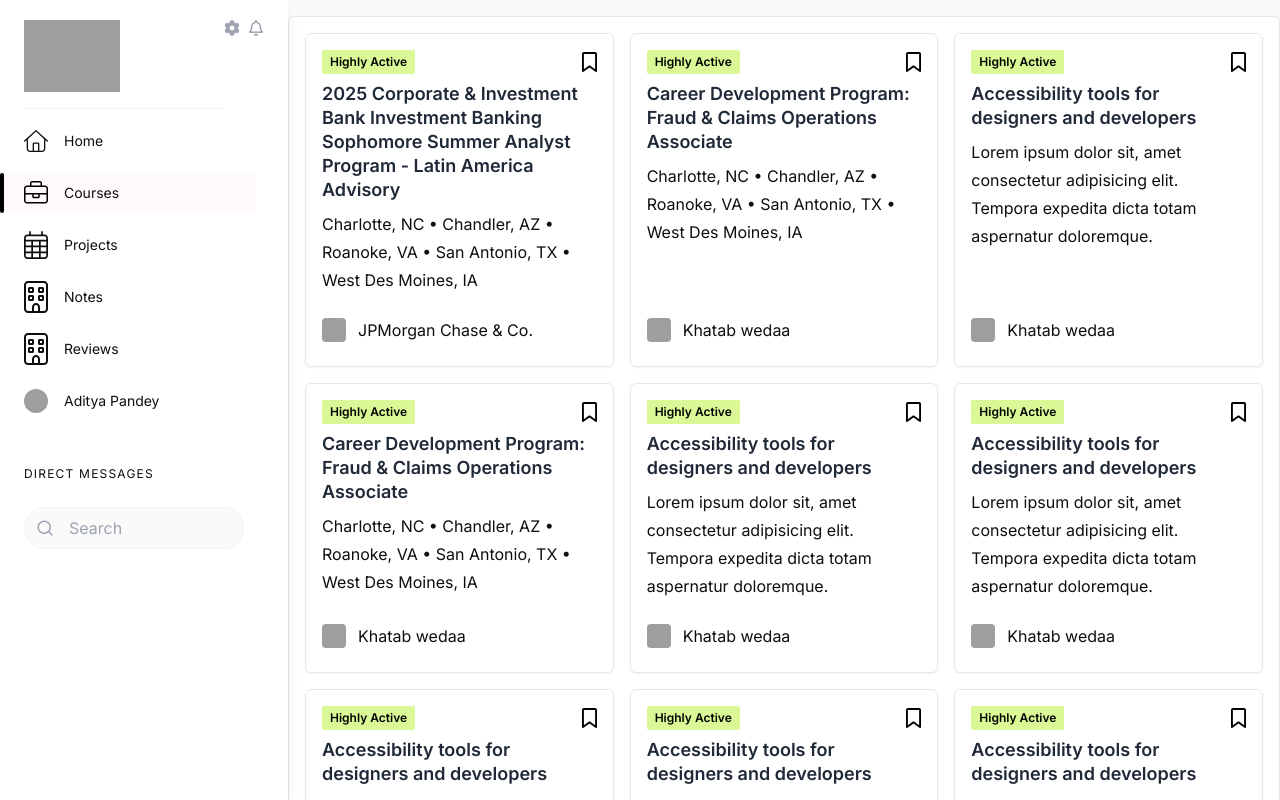
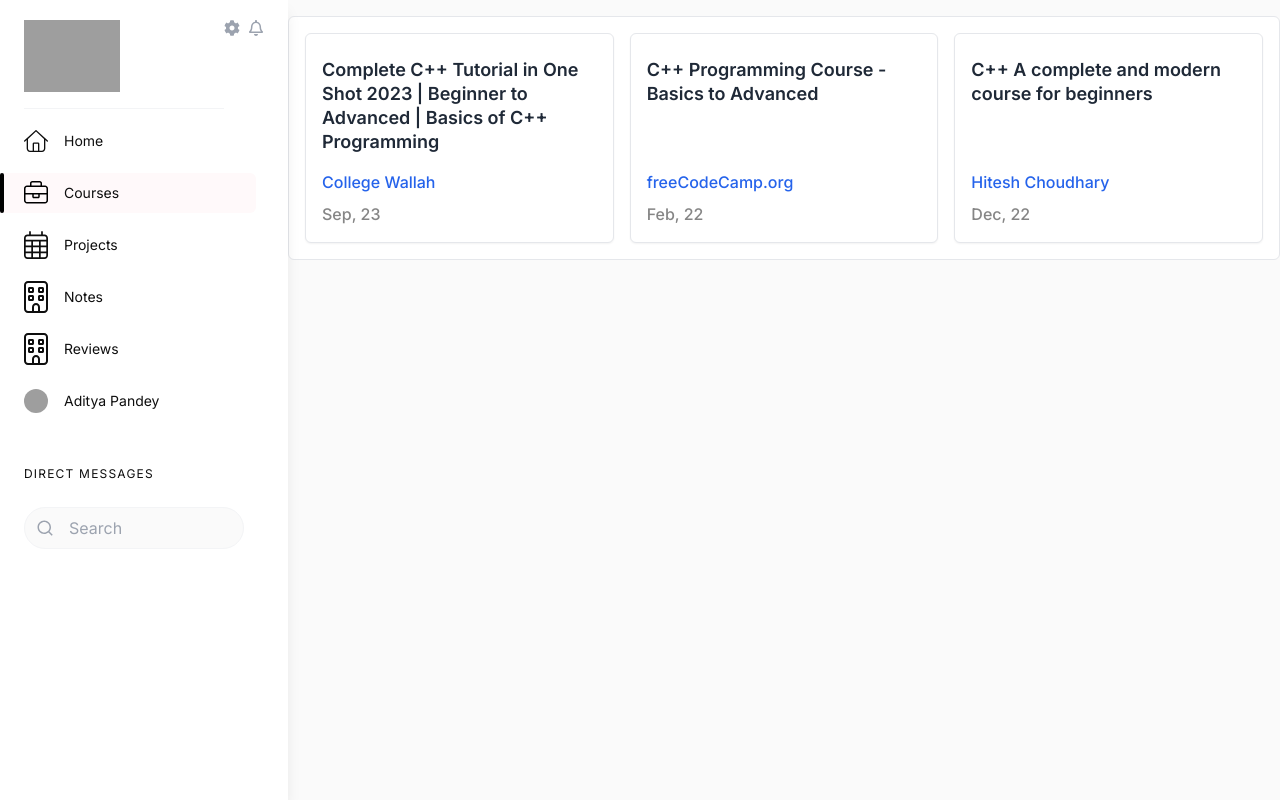
Before and after one commit to internquest/ulearner, a Next.js app: page /courses in a window 1280 px wide. Shown: the top 800 px of the page. Built offline with nearby package versions, Linux system fonts and the light colour scheme; grey boxes are pictures that could not be loaded.

Commit message:
complete cards mapping

```diff
--- a/app/courses/page.jsx
+++ b/app/courses/page.jsx
@@ -1,6 +1,28 @@
 import React from 'react'
-import Card from "@/app/ui/Cards/VideosCard"
-import cardData from "@/app/ui/Cards/cardData"
+import Card from "@/app/ui/Cards/CoursesCard"
+const cardData = [
+    {
+        key: 1,
+        title: "Complete C++ Tutorial in One Shot 2023 | Beginner to Advanced | Basics of C++ Programming",
+        author: "College Wallah",
+        date: "Sep, 23",
+        url: "https://github.com/"
+    },
+    {
+        key: 2,
+        title: "C++ Programming Course - Basics to Advanced",
+        author: "freeCodeCamp.org",
+        date: "Feb, 22",
+        url: "https://github.com/"
+    },
+    {
+        key: 3,
+        title: "C++ A complete and modern course for beginners",
+        author: "Hitesh Choudhary",
+        date: "Dec, 22",
+        url: "https://github.com/"
+    },
+]
 const Courses = () => {
     return (
         <section className='bg-[#fafafa] w-full py-4 px-0 sm:px-4 lg:px-0'>
@@ -10,10 +32,9 @@ const Courses = () => {
                         {cardData.map((card, index) => (
                             <Card
                                 key={index}
-                                status={card.status}
                                 title={card.title}
-                                description={card.description}
                                 author={card.author}
+                                date={card.date}
                                 url={card.url}
                             />
                         ))}
--- a/app/layout.jsx
+++ b/app/layout.jsx
@@ -16,7 +16,7 @@ export default function RootLayout({ children }) {
         <div className='selection:bg-lime'>
           <SideNavbar />
         </div>
-        <div className="lg:ml-72 selection:bg-lime bg-[#fafafa]">
+        <div className="lg:ml-72 selection:bg-lime bg-[#fafafa] pb-20 lg:pb-0">
           {children}
         </div>
         <BottomNavigation />
--- a/app/projects/videos/page.jsx
+++ b/app/projects/videos/page.jsx
@@ -1,7 +1,28 @@
 import TopBar from '@/app/ui/Topbar/TopBar'
 import Card from '@/app/ui/Cards/VideosCard'
-import cardData from '@/app/ui/Cards/cardData'
 import { RiSearchLine } from 'react-icons/ri'
+
+const cardData = [
+    {
+        key: 1,
+        title: "SAAS Automation Builder: Clerk Authentication, Neon Tech, Uploadcare, Ngrok, Nextjs 14, Stripe, Bun",
+        author: "Web Prodigies",
+        url: "https://github.com/"
+    },
+    {
+        key: 2,
+        title: "Build and Deploy a Fullstack Reddit Clone: Next.js, React, Tailwind, Auth, Prisma, MySQL",
+        author: "Josh Tried Coding",
+        url: "https://github.com/"
+    },
+    {
+        key: 3,
+        title: "Build and Deploy a Fullstack Reddit Clone: Next.js, React, Tailwind, Auth, Prisma, MySQL",
+        author: "Josh Tried Coding",
+        url: "https://github.com/"
+    },
+]
+
 const VideosPage = () => {
     return (
         <>
--- a/app/ui/Cards/CoursesCard.jsx
+++ b/app/ui/Cards/CoursesCard.jsx
@@ -1,10 +1,8 @@
 /* eslint-disable @next/next/no-img-element */
 "use client";
 import React, { useState, useEffect } from 'react';
-import Bookmark from '@/app/assets/Bookmark.svg';
-import Image from 'next/image';
 import Link from 'next/link';
-const CoursesCard = ({ status, title, description, author, url }) => {
+const CoursesCard = ({ title, author, date, url }) => {
     const [isLoading, setIsLoading] = useState(true);
 
     // Simulate loading effect
@@ -33,7 +31,7 @@ const CoursesCard = ({ status, title, description, author, url }) => {
                         </div>
                         <div className="flex items-center mt-4">
                             <div className="w-10 h-10 mr-3 rounded-xl bg-gray-200 animate-pulse"></div>
-                            <span className="font-medium leading-10 text-gray-200 cursor-pointer tracking-normal h-3 bg-gray-200 rounded animate-pulse"></span>
+                            <span className="font-medium  text-gray-200 cursor-pointer tracking-normal h-3 bg-gray-200 rounded animate-pulse"></span>
                         </div>
                     </div>
                 </>
@@ -41,27 +39,18 @@ const CoursesCard = ({ status, title, description, author, url }) => {
                 <Link href={url} target="_blank">
                     <div className="mx-auto h-full p-4 bg-white border rounded-md shadow-sm flex flex-col justify-between cursor-pointer">
                         <div>
-                            <div className="flex items-center justify-between">
-                                <span className="bg-lime py-1 px-2 rounded-sm font-semibold text-xs leading-4 text-black">{status}</span>
-                                <div>
-                                    <Image src={Bookmark} height={15} width={15} alt='save' />
-                                </div>
-                            </div>
                             <div className="mt-2">
                                 <h2 href="#" className="text-lg leading-6 text-start font-semibold text-gray-800 tracking-normal">
                                     {title}
                                 </h2>
-                                <p className="mt-2 text-[#0e0e0e] leading-7 tracking-normal">{description}</p>
                             </div>
                         </div>
-                        <div className="flex items-center mt-4">
-                            <img
-                                className=" w-6 h-6 mr-3 rounded"
-                                src="https://media2.vault.com/14343503/210909_jp-morgan_logo.jpg"
-                                alt="avatar"
-                            />
-                            <p className=" leading-10 text-[#0e0e0e] text-base tracking-normal" tabIndex="0" role="link">
+                        <div className="mt-4">
+                            <p className="pb-2 text-blue-600 text-base tracking-normal font-medium" tabIndex="0" role="link">
                                 {author}
+                            </p>
+                            <p className="  text-[#0e0e0e] opacity-50 text-base tracking-normal font-medium" tabIndex="0" role="link">
+                                {date}
                             </p>
                         </div>
                     </div>
--- a/app/ui/Cards/PlaylistCard.jsx
+++ b/app/ui/Cards/PlaylistCard.jsx
@@ -2,30 +2,6 @@
 "use client";
 import React, { useState, useEffect } from 'react';
 import Link from 'next/link';
-
-const cardData = [
-    {
-        key: 1,
-        title: "Revive Image",
-        techStack: [
-            "NextJS", "React", "Tailwind CSS", "Prisma", "NextAuth", "Redis", "TypeScript"
-        ]
-    },
-    {
-        key: 2,
-        title: "Google Docs Clone",
-        techStack: [
-            "React", "Tailwind CSS", "Socket.io", "TypeScript"
-        ]
-    },
-    {
-        key: 3,
-        title: "GitHub Readme Creator",
-        techStack: [
-            "NextJS", "React", "Tailwind CSS", "JavaScript"
-        ]
-    },
-]
 
 const PlaylistCard = ({ title, techStack, url }) => {
     const [isLoading, setIsLoading] = useState(true);
--- a/app/ui/Cards/VideosCard.jsx
+++ b/app/ui/Cards/VideosCard.jsx
@@ -1,10 +1,8 @@
 /* eslint-disable @next/next/no-img-element */
 "use client";
 import React, { useState, useEffect } from 'react';
-import Bookmark from '@/app/assets/Bookmark.svg';
-import Image from 'next/image';
 import Link from 'next/link';
-const TestimonialCard = ({ status, title, description, author, url }) => {
+const VideosCard = ({ title, author, url }) => {
     const [isLoading, setIsLoading] = useState(true);
 
     // Simulate loading effect
@@ -41,26 +39,14 @@ const TestimonialCard = ({ status, title, description, author, url }) => {
                 <Link href={url} target="_blank">
                     <div className="mx-auto h-full p-4 bg-white border rounded-md shadow-sm flex flex-col justify-between cursor-pointer">
                         <div>
-                            <div className="flex items-center justify-between">
-                                <span className="bg-lime py-1 px-2 rounded-sm font-semibold text-xs leading-4 text-black">{status}</span>
-                                <div>
-                                    <Image src={Bookmark} height={15} width={15} alt='save' />
-                                </div>
-                            </div>
                             <div className="mt-2">
                                 <h2 href="#" className="text-lg leading-6 text-start font-semibold text-gray-800 tracking-normal">
                                     {title}
                                 </h2>
-                                <p className="mt-2 text-[#0e0e0e] leading-7 tracking-normal">{description}</p>
                             </div>
                         </div>
-                        <div className="flex items-center mt-4">
-                            <img
-                                className=" w-6 h-6 mr-3 rounded"
-                                src="https://media2.vault.com/14343503/210909_jp-morgan_logo.jpg"
-                                alt="avatar"
-                            />
-                            <p className=" leading-10 text-[#0e0e0e] text-base tracking-normal" tabIndex="0" role="link">
+                        <div className="mt-4">
+                            <p className="leading-10 text-blue-600 text-base tracking-normal font-medium" tabIndex="0" role="link">
                                 {author}
                             </p>
                         </div>
@@ -72,4 +58,4 @@ const TestimonialCard = ({ status, title, description, author, url }) => {
     );
 };
 
-export default TestimonialCard;
+export default VideosCard;
--- a/app/ui/Cards/cardData.js
+++ /dev/null
@@ -1,148 +0,0 @@
-const cards = [
-    {
-        key: 1,
-        status: "Highly Active",
-        title: "2025 Corporate & Investment Bank Investment Banking Sophomore Summer Analyst Program - Latin America Advisory",
-        description: "Charlotte, NC • Chandler, AZ • Roanoke, VA • San Antonio, TX • West Des Moines, IA",
-        author: "JPMorgan Chase & Co.",
-        url: "https://github.com/"
-    },
-    {
-        key: 2,
-        status: "Highly Active",
-        title: "Career Development Program: Fraud & Claims Operations Associate",
-        description: "Charlotte, NC • Chandler, AZ • Roanoke, VA • San Antonio, TX • West Des Moines, IA",
-        author: "Khatab wedaa",
-        url: "https://github.com/"
-    },
-    {
-        key: 3,
-        status: "Highly Active",
-        title: "Accessibility tools for designers and developers",
-        description: "Lorem ipsum dolor sit, amet consectetur adipisicing elit. Tempora expedita dicta totam aspernatur doloremque.",
-        author: "Khatab wedaa",
-        url: "https://github.com/"
-    },
-    {
-        key: 4,
-        status: "Highly Active",
-        title: "Career Development Program: Fraud & Claims Operations Associate",
-        description: "Charlotte, NC • Chandler, AZ • Roanoke, VA • San Antonio, TX • West Des Moines, IA",
-        author: "Khatab wedaa",
-        url: "https://github.com/"
-    },
-    {
-        key: 5,
-        status: "Highly Active",
-        title: "Accessibility tools for designers and developers",
-        description: "Lorem ipsum dolor sit, amet consectetur adipisicing elit. Tempora expedita dicta totam aspernatur doloremque.",
-        author: "Khatab wedaa",
-        url: "https://github.com/"
-    },
-    {
-        key: 6,
-        status: "Highly Active",
-        title: "Accessibility tools for designers and developers",
-        description: "Lorem ipsum dolor sit, amet consectetur adipisicing elit. Tempora expedita dicta totam aspernatur doloremque.",
-        author: "Khatab wedaa",
-        url: "https://github.com/"
-    },
-    {
-        key: 7,
-        status: "Highly Active",
-        title: "Accessibility tools for designers and developers",
-        description: "Lorem ipsum dolor sit, amet consectetur adipisicing elit. Tempora expedita dicta totam aspernatur doloremque.",
-        author: "Aditya Pandey",
-        url: "https://github.com/"
-    },
-    {
-        key: 8,
-        status: "Highly Active",
-        title: "Accessibility tools for designers and developers",
-        description: "Lorem ipsum dolor sit, amet consectetur adipisicing elit. Tempora expedita dicta totam aspernatur doloremque.",
-        author: "Khatab wedaa",
-        url: "https://github.com/"
-    },
-    {
-        key: 9,
-        status: "Highly Active",
-        title: "Accessibility tools for designers and developers",
-        description: "Lorem ipsum dolor sit, amet consectetur adipisicing elit. Tempora expedita dicta totam aspernatur doloremque.",
-        author: "Khatab wedaa",
-        url: "https://github.com/"
-    },
-    {
-        key: 10,
-        status: "Highly Active",
-        title: "Accessibility tools for designers and developers",
-        description: "Lorem ipsum dolor sit, amet consectetur adipisicing elit. Tempora expedita dicta totam aspernatur doloremque.",
-        author: "Khatab wedaa",
-        url: "https://github.com/"
-    },
-    {
-        key: 11,
-        status: "Highly Active",
-        title: "Accessibility tools for designers and developers",
-        description: "Lorem ipsum dolor sit, amet consectetur adipisicing elit. Tempora expedita dicta totam aspernatur doloremque.",
-        author: "Khatab wedaa",
-        url: "https://github.com/"
-    },
-    {
-        key: 12,
-        status: "Highly Active",
-        title: "Accessibility tools for designers and developers",
-        description: "Lorem ipsum dolor sit, amet consectetur adipisicing elit. Tempora expedita dicta totam aspernatur doloremque.",
-        author: "Khatab wedaa",
-        url: "https://github.com/"
-    },
-    {
-        key: 13,
-        status: "Highly Active",
-        title: "Accessibility tools for designers and developers",
-        description: "Lorem ipsum dolor sit, amet consectetur adipisicing elit. Tempora expedita dicta totam aspernatur doloremque.",
-        author: "Khatab wedaa",
-        url: "https://github.com/"
-    },
-    {
-        key: 14,
-        status: "Highly Active",
-        title: "Accessibility tools for designers and developers",
-        description: "Lorem ipsum dolor sit, amet consectetur adipisicing elit. Tempora expedita dicta totam aspernatur doloremque.",
-        author: "Khatab wedaa",
-        url: "https://github.com/"
-    },
-    {
-        key: 15,
-        status: "Highly Active",
-        title: "Accessibility tools for designers and developers",
-        description: "Lorem ipsum dolor sit, amet consectetur adipisicing elit. Tempora expedita dicta totam aspernatur doloremque.",
-        author: "Khatab wedaa",
-        url: "https://github.com/"
-    },
-    {
-        key: 16,
-        status: "Highly Active",
-        title: "Accessibility tools for designers and developers",
-        description: "Lorem ipsum dolor sit, amet consectetur adipisicing elit. Tempora expedita dicta totam aspernatur doloremque.",
-        author: "Khatab wedaa",
-        url: "https://github.com/"
-    },
-    {
-        key: 17,
-        status: "Highly Active",
-        title: "Accessibility tools for designers and developers",
-        description: "Lorem ipsum dolor sit, amet consectetur adipisicing elit. Tempora expedita dicta totam aspernatur doloremque.",
-        author: "Khatab wedaa",
-        url: "https://github.com/"
-    },
-    {
-        key: 18,
-        status: "Highly Active",
-        title: "Accessibility tools for designers and developers",
-        description: "Lorem ipsum dolor sit, amet consectetur adipisicing elit. Tempora expedita dicta totam aspernatur doloremque.",
-        author: "Khatab wedaa",
-        url: "https://github.com/"
-    }
-]
-
-export default cards;
```
